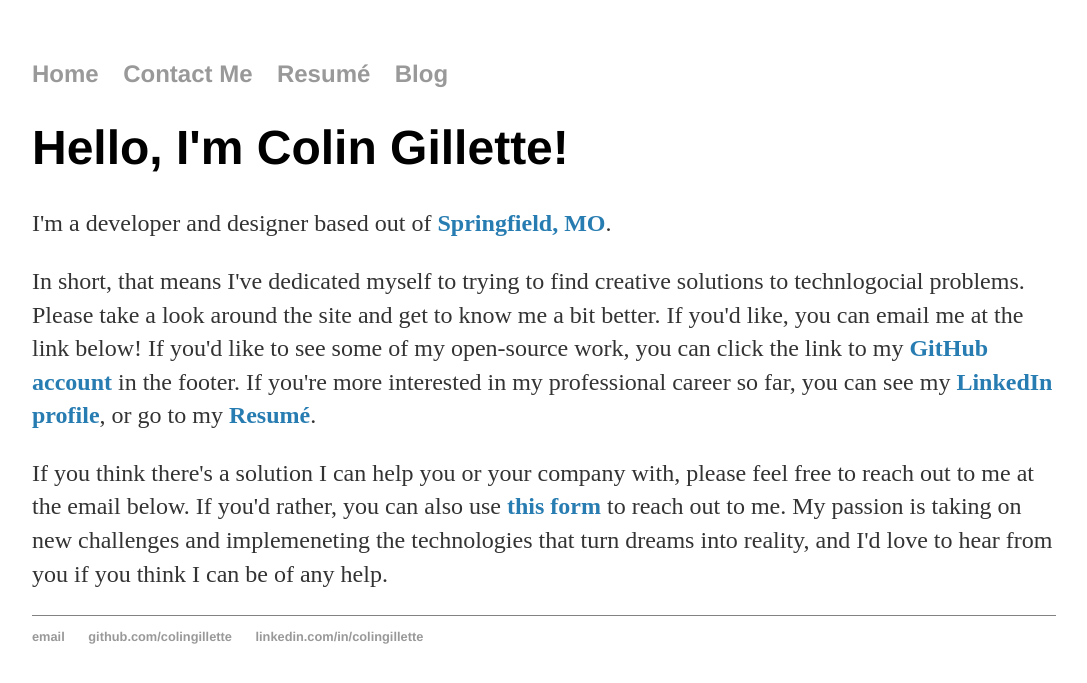
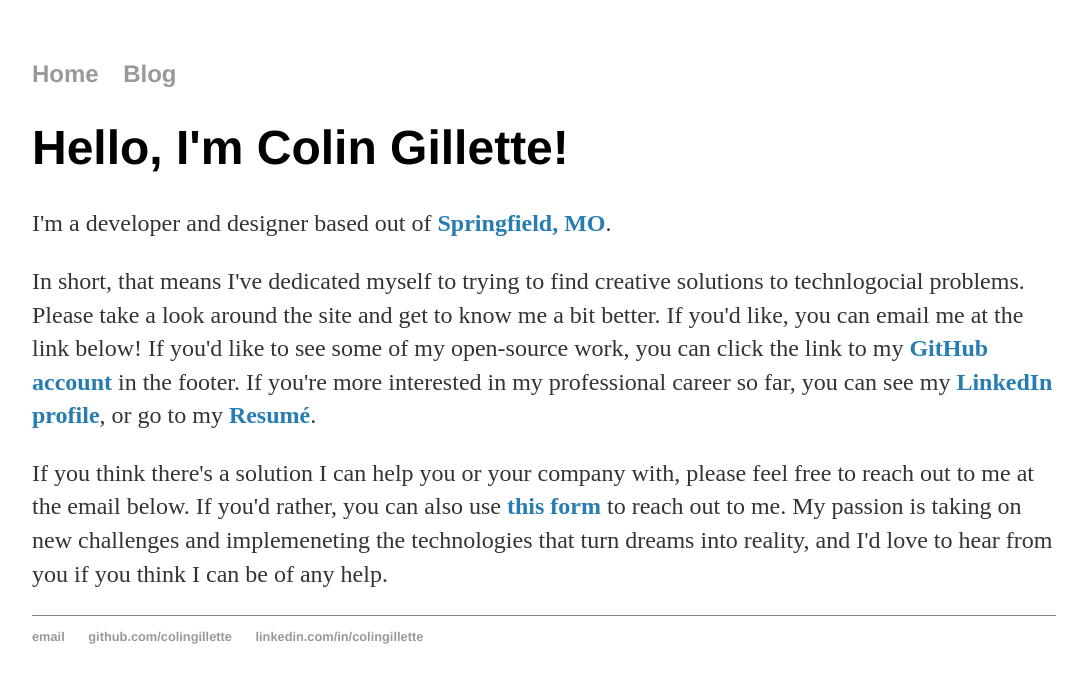
Before and after one commit to colingillette/colingillette.github.io, a Jekyll site: the page built from index.html, in a window 1280 px wide. Shown: the top 683 px of the page, without its empty margins (96-1183 px from the left). Built offline with Jekyll 4.4.1, drawn with Linux system fonts in a browser that asks for light colours.

Commit message:
Update default.html

```diff
--- a/_layouts/default.html
+++ b/_layouts/default.html
@@ -18,8 +18,6 @@
 		<nav>
     		<ul>
         		<li><a class="top-nav out-of-text-link" href="/">Home</a></li>
-	        	<li><a class="top-nav out-of-text-link" href="/contact">Contact Me</a></li>
-        		<li><a class="top-nav out-of-text-link" href="/resume">Resum&#233;</a></li>
         		<li><a class="top-nav out-of-text-link" href="/blog">Blog</a></li>
     		</ul>
 		</nav>
```
